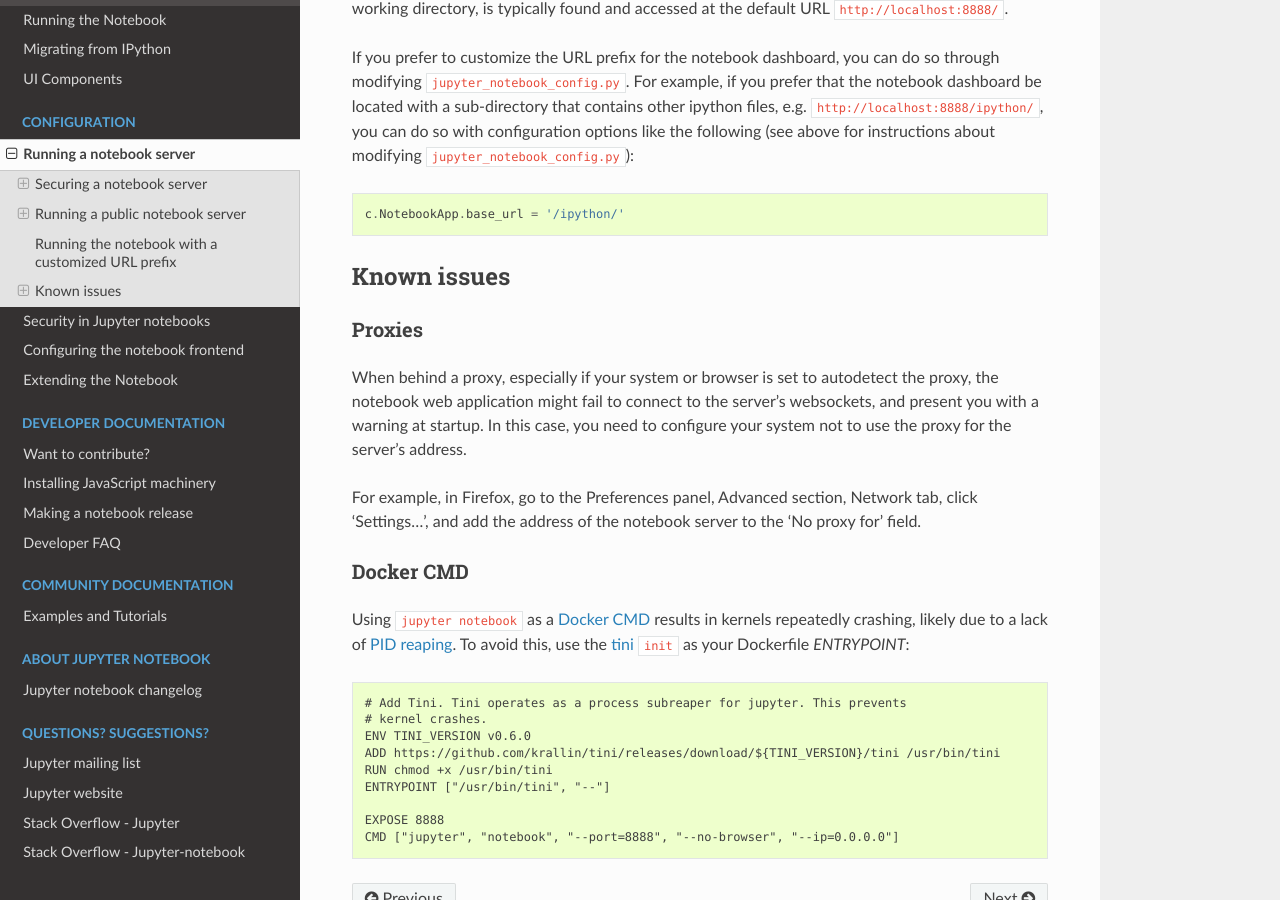
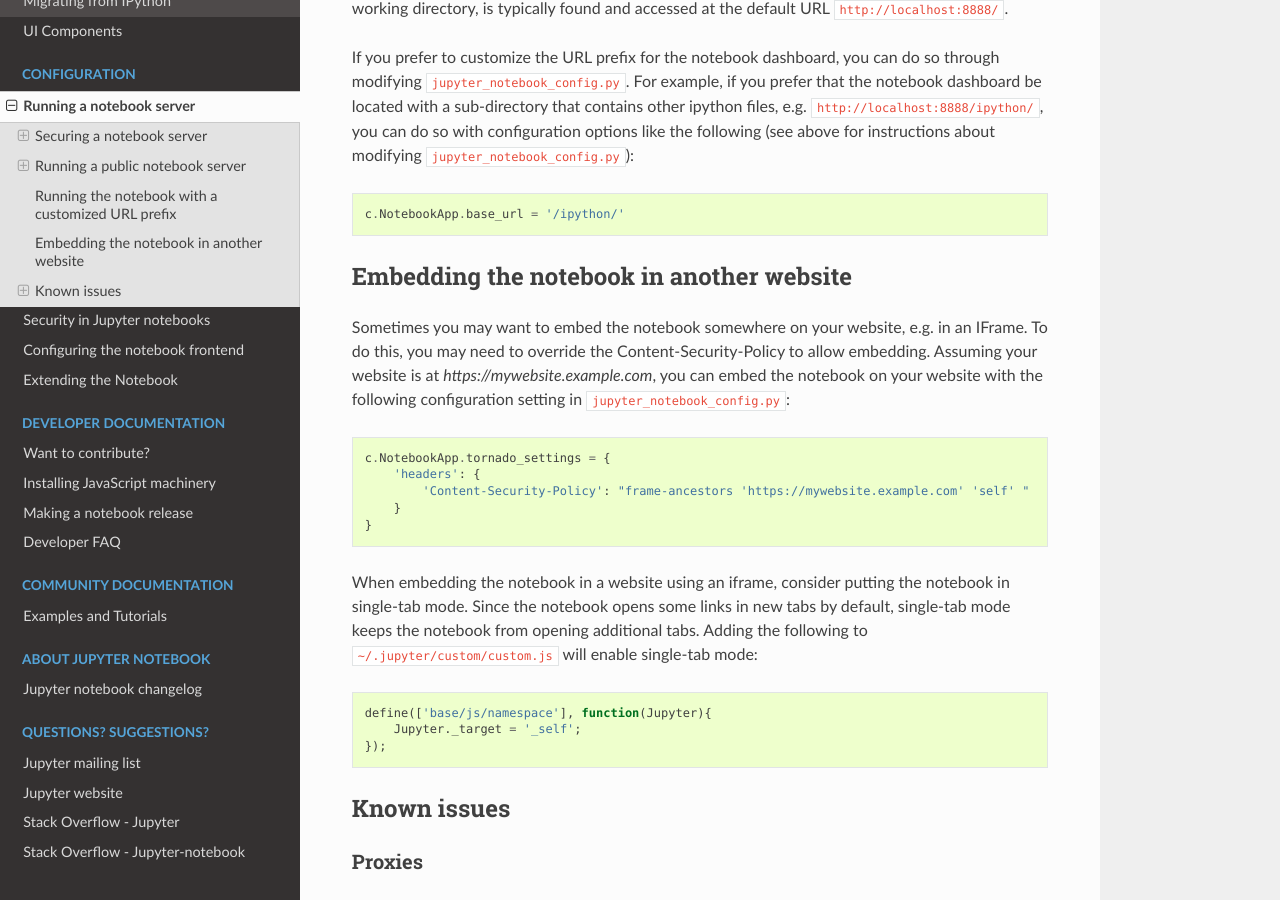
Before and after one commit to jupyter/nbclassic, a Sphinx documentation site: the page built from docs/source/public_server.rst, in a window 1280 px wide and 900 px high, scrolled down 3544 px. Built offline with Sphinx 7.4.7 and the Read the Docs theme 2.0.0, drawn with Linux system fonts in a browser that asks for light colours; pages that are not in the unit, such as notebooks, are missing from menus.

Commit message:
document CSP for iframes

```diff
--- a/docs/source/public_server.rst
+++ b/docs/source/public_server.rst
@@ -196,6 +196,36 @@
 
     c.NotebookApp.base_url = '/ipython/'
 
+
+Embedding the notebook in another website
+-----------------------------------------
+
+Sometimes you may want to embed the notebook somewhere on your website, e.g. in an IFrame.
+To do this, you may need to override the Content-Security-Policy to allow embedding.
+Assuming your website is at `https://mywebsite.example.com`,
+you can embed the notebook on your website with the following configuration setting in :file:`jupyter_notebook_config.py`:
+
+.. sourcecode:: python
+
+    c.NotebookApp.tornado_settings = {
+        'headers': {
+            'Content-Security-Policy': "frame-ancestors 'https://mywebsite.example.com' 'self' "
+        }
+    }
+
+When embedding the notebook in a website using an iframe,
+consider putting the notebook in single-tab mode.
+Since the notebook opens some links in new tabs by default,
+single-tab mode keeps the notebook from opening additional tabs.
+Adding the following to :file:`~/.jupyter/custom/custom.js` will enable single-tab mode:
+
+.. sourcecode:: javascript
+
+    define(['base/js/namespace'], function(Jupyter){
+        Jupyter._target = '_self';
+    });
+
+
 Known issues
 ------------
 
```
